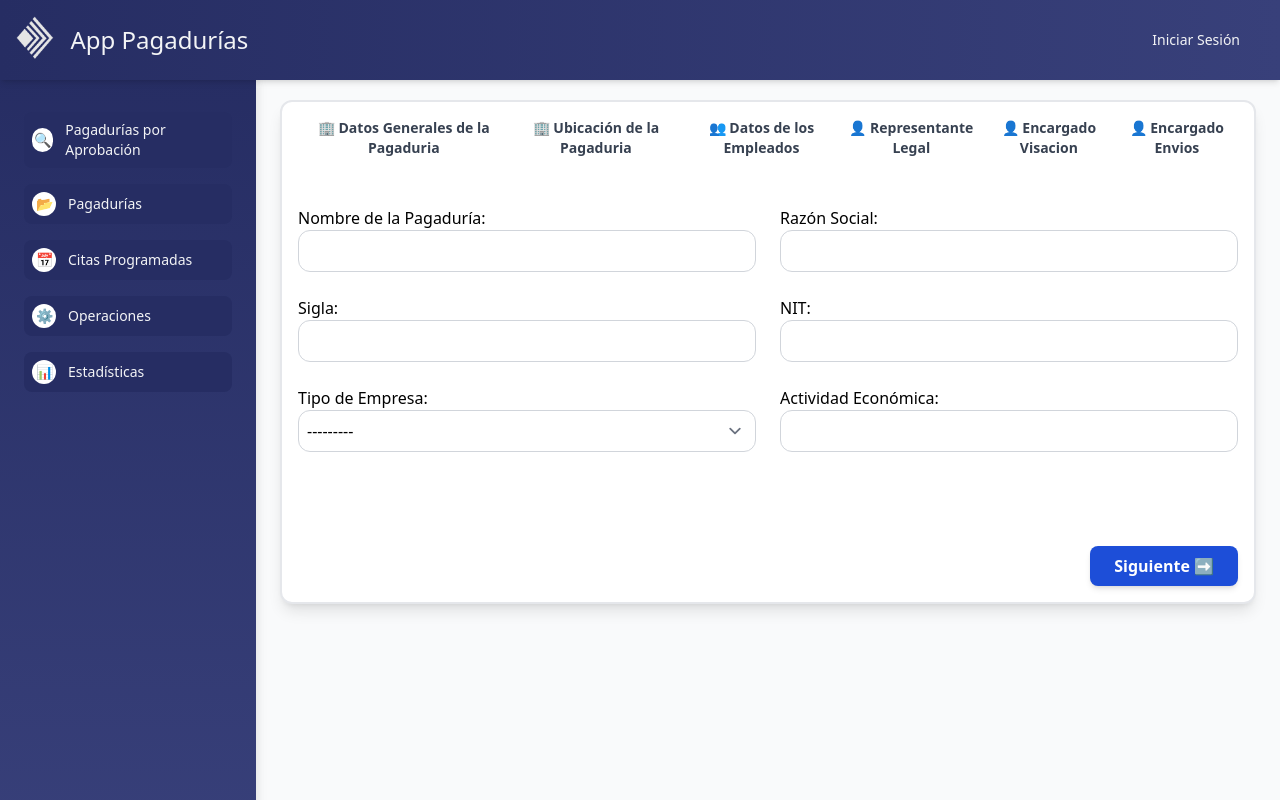
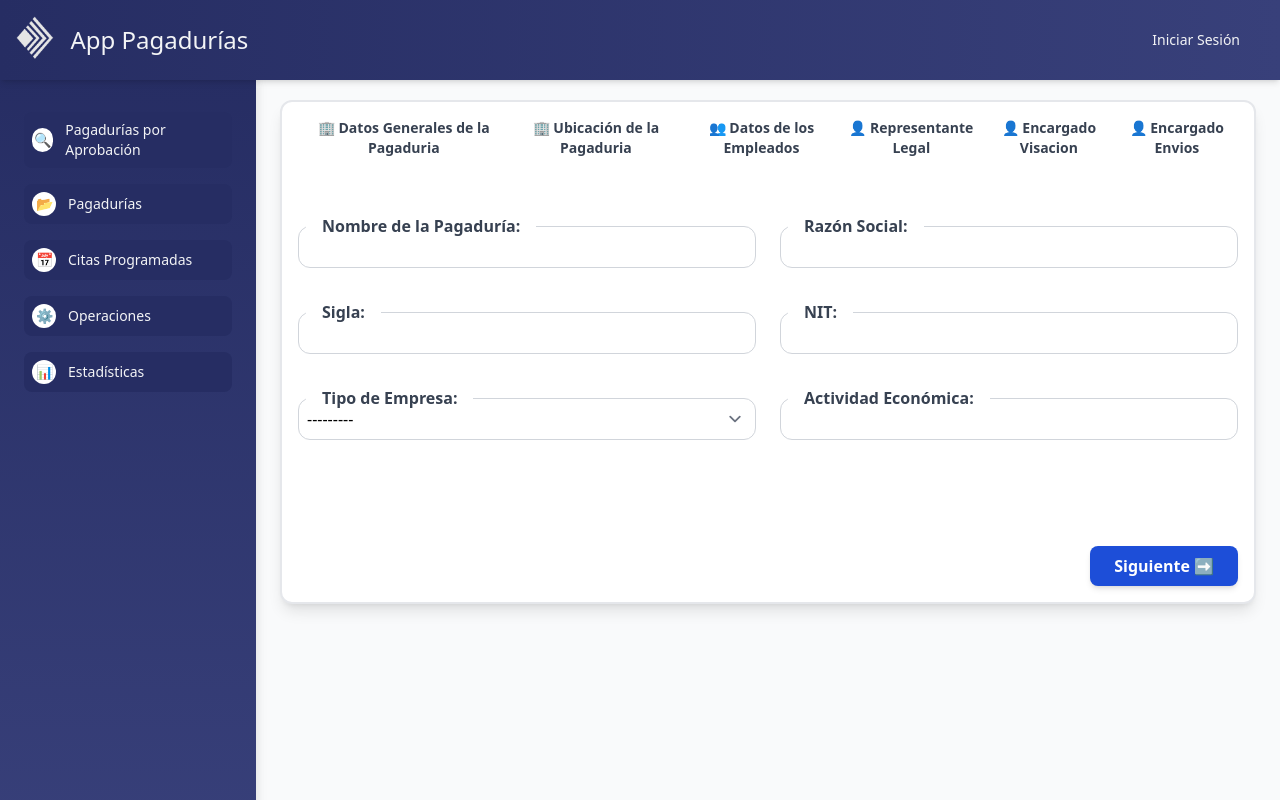
Before and after one commit to COOVITEL/app_pagadurias, a Django app: page /registar-pagaduria/ in a window 1280 px wide. Run offline with Django 4.2, Linux system fonts and the light colour scheme; some libraries are stand-ins or nearby versions.

Commit message:
Add styles in labels and inputs

```diff
--- a/pagadurias/templates/createPagaduria.html
+++ b/pagadurias/templates/createPagaduria.html
@@ -20,23 +20,29 @@
         <!-- Sección 1: Datos de la Empresa -->
         <div class="form-step h-full flex flex-col justify-between items-stretch">
             <div class="grid grid-cols-1 md:grid-cols-2 gap-6">
-                <div class="flex flex-col">
-                    {{ form.nombre.label_tag }} {{ form.nombre|add_class:"input-field" }}
+                <div class="flex flex-col mt-5 relative">
+                    {{ form.nombre|add_class:"peer input-field placeholder-transparent" }}
+                    {{ form.nombre.label_tag|safe }}
                 </div>
-                <div class="flex flex-col">
-                    {{ form.razonSocial.label_tag }} {{ form.razonSocial|add_class:"input-field" }}
+                <div class="flex flex-col mt-5 relative">
+                    {{ form.razonSocial|add_class:"peer input-field" }}
+                    {{ form.razonSocial.label_tag|safe }}
                 </div>
-                <div class="flex flex-col">
-                    {{ form.sigla.label_tag }} {{ form.sigla|add_class:"input-field" }}
+                <div class="flex flex-col mt-5 relative">
+                    {{ form.sigla|add_class:"peer input-field" }}
+                    {{ form.sigla.label_tag|safe }}
                 </div>
-                <div class="flex flex-col">
-                    {{ form.nit.label_tag }} {{ form.nit|add_class:"input-field" }}
+                <div class="flex flex-col mt-5 relative">
+                    {{ form.nit|add_class:"peer input-field" }}
+                    {{ form.nit.label_tag|safe }}
                 </div>
-                <div class="flex flex-col">
-                    {{ form.tipoEmpresa.label_tag }} {{ form.tipoEmpresa|add_class:"input-field" }}
+                <div class="flex flex-col mt-5 relative">
+                    {{ form.tipoEmpresa|add_class:"peer input-field" }}
+                    {{ form.tipoEmpresa.label_tag|safe }}
                 </div>
-                <div class="flex flex-col">
-                    {{ form.actividadEconomica.label_tag }} {{ form.actividadEconomica|add_class:"input-field" }}
+                <div class="flex flex-col mt-5 relative">
+                    {{ form.actividadEconomica|add_class:"peer input-field" }}
+                    {{ form.actividadEconomica.label_tag|safe }}
                 </div>
             </div>
             <div class="flex justify-end mt-6">
@@ -47,17 +53,21 @@
         <!-- Sección 2: Ubicacion Pagaduria -->
         <div class="form-step hidden h-full flex-col justify-between items-stretch">
             <div class="grid grid-cols-1 md:grid-cols-2 gap-6">
-                <div class="flex flex-col">
-                    {{ form.pais.label_tag }} {{ form.pais|add_class:"input-field" }}
+                <div class="flex flex-col mt-5 relative">
+                    {{ form.pais|add_class:"peer input-field" }}
+                    {{ form.pais.label_tag|safe }}
                 </div>
-                <div class="flex flex-col">
-                    {{ form.departamento.label_tag }} {{ form.departamento|add_class:"input-field" }}
+                <div class="flex flex-col mt-5 relative">
+                    {{ form.departamento|add_class:"peer input-field" }}
+                    {{ form.departamento.label_tag|safe }}
                 </div>
-                <div class="flex flex-col">
-                    {{ form.ciudad.label_tag }} {{ form.ciudad|add_class:"input-field" }}
+                <div class="flex flex-col mt-5 relative">
+                    {{ form.ciudad|add_class:"peer input-field" }}
+                    {{ form.ciudad.label_tag|safe }}
                 </div>
-                <div class="flex flex-col">
-                    {{ form.direccion.label_tag }} {{ form.direccion|add_class:"input-field" }}
+                <div class="flex flex-col mt-5 relative">
+                    {{ form.direccion|add_class:"peer input-field" }}
+                    {{ form.direccion.label_tag|safe }}
                 </div>
             </div>
             <div class="flex justify-between mt-6">
@@ -69,29 +79,37 @@
         <!-- Sección 3: Datos de Empleados -->
         <div class="form-step hidden h-full flex-col justify-between items-stretch">
             <div class="grid grid-cols-2 md:grid-cols-3 gap-6">
-                <div class="flex flex-col">
-                    {{ form.totalEmpleados.label_tag }} {{ form.totalEmpleados|add_class:"input-field" }}
+                <div class="flex flex-col mt-5 relative">
+                    {{ form.totalEmpleados|add_class:"peer input-field" }}
+                    {{ form.totalEmpleados.label_tag|safe }}
                 </div>
-                <div class="flex flex-col">
-                    {{ form.empleadosIndefinidos.label_tag }} {{ form.empleadosIndefinidos|add_class:"input-field" }}
+                <div class="flex flex-col mt-5 relative">
+                    {{ form.empleadosIndefinidos|add_class:"peer input-field" }}
+                    {{ form.empleadosIndefinidos.label_tag|safe }}
                 </div>
-                <div class="flex flex-col">
-                    {{ form.empleadosFijo.label_tag }} {{ form.empleadosFijo|add_class:"input-field" }}
+                <div class="flex flex-col mt-5 relative">
+                    {{ form.empleadosFijo|add_class:"peer input-field" }}
+                    {{ form.empleadosFijo.label_tag|safe }}
                 </div>
-                <div class="flex flex-col">
-                    {{ form.empleadosObraLabor.label_tag }} {{ form.empleadosObraLabor|add_class:"input-field" }}
+                <div class="flex flex-col mt-5 relative">
+                    {{ form.empleadosObraLabor|add_class:"peer input-field" }}
+                    {{ form.empleadosObraLabor.label_tag|safe }}
                 </div>
-                <div class="flex flex-col">
-                    {{ form.empleadosOtros.label_tag }} {{ form.empleadosOtros|add_class:"input-field" }}
+                <div class="flex flex-col mt-5 relative">
+                    {{ form.empleadosOtros|add_class:"peer input-field" }}
+                    {{ form.empleadosOtros.label_tag|safe }}
                 </div>
-                <div class="flex flex-col">
-                    {{ form.empleadosSalario1y2.label_tag }} {{ form.empleadosSalario1y2|add_class:"input-field" }}
+                <div class="flex flex-col mt-5 relative">
+                    {{ form.empleadosSalario1y2|add_class:"peer input-field" }}
+                    {{ form.empleadosSalario1y2.label_tag|safe }}
                 </div>
-                <div class="flex flex-col">
-                    {{ form.empleadosSalario2y4.label_tag }} {{ form.empleadosSalario2y4|add_class:"input-field" }}
+                <div class="flex flex-col mt-5 relative">
+                    {{ form.empleadosSalario2y4|add_class:"peer input-field" }}
+                    {{ form.empleadosSalario2y4.label_tag|safe }}
                 </div>
-                <div class="flex flex-col">
-                    {{ form.empleadosSalariomax4.label_tag }} {{ form.empleadosSalariomax4|add_class:"input-field" }}
+                <div class="flex flex-col mt-5 relative">
+                    {{ form.empleadosSalariomax4|add_class:"peer input-field" }}
+                    {{ form.empleadosSalariomax4.label_tag|safe }}
                 </div>
             </div>
             <div class="flex justify-between mt-6">
@@ -103,17 +121,21 @@
         <!-- Sección 4: Datos del Representante -->
         <div class="form-step hidden h-full flex-col justify-between items-stretch">
             <div class="grid grid-cols-1 md:grid-cols-2 gap-6">
-                <div class="flex flex-col">
-                    {{ form.nombreRepresentante.label_tag }} {{ form.nombreRepresentante|add_class:"input-field" }}
+                <div class="flex flex-col mt-5 relative">
+                    {{ form.nombreRepresentante|add_class:"peer input-field" }}
+                    {{ form.nombreRepresentante.label_tag|safe }}
                 </div>
-                <div class="flex flex-col">
-                    {{ form.cedulaRepresentante.label_tag }} {{ form.cedulaRepresentante|add_class:"input-field" }}
+                <div class="flex flex-col mt-5 relative">
+                    {{ form.cedulaRepresentante|add_class:"peer input-field" }}
+                    {{ form.cedulaRepresentante.label_tag|safe }}
                 </div>
-                <div class="flex flex-col">
-                    {{ form.correoRepresentante.label_tag }} {{ form.correoRepresentante|add_class:"input-field" }}
+                <div class="flex flex-col mt-5 relative">
+                    {{ form.correoRepresentante|add_class:"peer input-field" }}
+                    {{ form.correoRepresentante.label_tag|safe }}
                 </div>
-                <div class="flex flex-col">
-                    {{ form.telefono.label_tag }} {{ form.telefono|add_class:"input-field" }}
+                <div class="flex flex-col mt-5 relative">
+                    {{ form.telefono|add_class:"peer input-field" }}
+                    {{ form.telefono.label_tag|safe }}
                 </div>
             </div>
             <div class="flex justify-between mt-6">
@@ -125,20 +147,25 @@
         <!-- Sección 5: Datos Pagaduria Visacion -->
         <div class="form-step hidden h-full flex-col justify-between items-stretch">
             <div class="grid grid-cols-1 md:grid-cols-2 gap-6">
-                <div class="flex flex-col">
-                    {{ form.encargadoVisacionNombre.label_tag }} {{ form.encargadoVisacionNombre|add_class:"input-field" }}
+                <div class="flex flex-col mt-5 relative">
+                    {{ form.encargadoVisacionNombre|add_class:"peer input-field" }}
+                    {{ form.encargadoVisacionNombre.label_tag|safe }}
                 </div>
-                <div class="flex flex-col">
-                    {{ form.encargadoVisacionCargo.label_tag }} {{ form.encargadoVisacionCargo|add_class:"input-field" }}
+                <div class="flex flex-col mt-5 relative">
+                    {{ form.encargadoVisacionCargo|add_class:"peer input-field" }}
+                    {{ form.encargadoVisacionCargo.label_tag|safe }}
                 </div>
-                <div class="flex flex-col">
-                    {{ form.encargadoVisacionCorreo.label_tag }} {{ form.encargadoVisacionCorreo|add_class:"input-field" }}
+                <div class="flex flex-col mt-5 relative">
+                    {{ form.encargadoVisacionCorreo|add_class:"peer input-field" }}
+                    {{ form.encargadoVisacionCorreo.label_tag|safe }}
                 </div>
-                <div class="flex flex-col">
-                    {{ form.encargadoVisacionTelefono.label_tag }} {{ form.encargadoVisacionTelefono|add_class:"input-field" }}
+                <div class="flex flex-col mt-5 relative">
+                    {{ form.encargadoVisacionTelefono|add_class:"peer input-field" }}
+                    {{ form.encargadoVisacionTelefono.label_tag|safe }}
                 </div>
-                <div class="flex flex-col">
-                    {{ form.encargadoVisacionDireccion.label_tag }} {{ form.encargadoVisacionDireccion|add_class:"input-field" }}
+                <div class="flex flex-col mt-5 relative">
+                    {{ form.encargadoVisacionDireccion|add_class:"peer input-field" }}
+                    {{ form.encargadoVisacionDireccion.label_tag|safe }}
                 </div>
             </div>
             <div class="flex justify-between mt-6">
@@ -150,20 +177,25 @@
         <!-- Sección 6: Datos Pagaduria Envios -->
         <div class="form-step hidden h-full flex-col justify-between items-stretch">
             <div class="grid grid-cols-1 md:grid-cols-2 gap-6">
-                <div class="flex flex-col">
-                    {{ form.encargadoEnvioCuentaNombre.label_tag }} {{ form.encargadoEnvioCuentaNombre|add_class:"input-field" }}
+                <div class="flex flex-col mt-5 relative">
+                    {{ form.encargadoEnvioCuentaNombre|add_class:"peer input-field" }}
+                    {{ form.encargadoEnvioCuentaNombre.label_tag|safe }}
                 </div>
-                <div class="flex flex-col">
-                    {{ form.encargadoEnvioCuentaCargo.label_tag }} {{ form.encargadoEnvioCuentaCargo|add_class:"input-field" }}
+                <div class="flex flex-col mt-5 relative">
+                    {{ form.encargadoEnvioCuentaCargo|add_class:"peer input-field" }}
+                    {{ form.encargadoEnvioCuentaCargo.label_tag|safe }}
                 </div>
-                <div class="flex flex-col">
-                    {{ form.encargadoEnvioCuentaCorreo.label_tag }} {{ form.encargadoEnvioCuentaCorreo|add_class:"input-field" }}
+                <div class="flex flex-col mt-5 relative">
+                    {{ form.encargadoEnvioCuentaCorreo|add_class:"peer input-field" }}
+                    {{ form.encargadoEnvioCuentaCorreo.label_tag|safe }}
                 </div>
-                <div class="flex flex-col">
-                    {{ form.encargadoEnvioCuentaTelefono.label_tag }} {{ form.encargadoEnvioCuentaTelefono|add_class:"input-field" }}
+                <div class="flex flex-col mt-5 relative">
+                    {{ form.encargadoEnvioCuentaTelefono|add_class:"peer input-field" }}
+                    {{ form.encargadoEnvioCuentaTelefono.label_tag|safe }}
                 </div>
-                <div class="flex flex-col">
-                    {{ form.encargadoEnvioCuentaDireccion.label_tag }} {{ form.encargadoEnvioCuentaDireccion|add_class:"input-field" }}
+                <div class="flex flex-col mt-5 relative">
+                    {{ form.encargadoEnvioCuentaDireccion|add_class:"peer input-field" }}
+                    {{ form.encargadoEnvioCuentaDireccion.label_tag|safe }}
                 </div>
             </div>
             <div class="flex justify-between mt-6">
--- a/theme/static/css/dist/styles.css
+++ b/theme/static/css/dist/styles.css
@@ -783,6 +783,24 @@ select {
   }
 }
 
+label {
+  position: absolute;
+  top: -0.75rem;
+  left: 0.5rem;
+  --tw-bg-opacity: 1;
+  background-color: rgb(255 255 255 / var(--tw-bg-opacity, 1));
+  padding-left: 1rem;
+  padding-right: 1rem;
+  font-size: 1rem;
+  line-height: 1.5rem;
+  font-weight: 600;
+  --tw-text-opacity: 1;
+  color: rgb(55 65 81 / var(--tw-text-opacity, 1));
+  transition-property: all;
+  transition-timing-function: cubic-bezier(0.4, 0, 0.2, 1);
+  transition-duration: 150ms;
+}
+
 .input-field {
   width: 100%;
   border-radius: 0.75rem;
@@ -1512,6 +1534,14 @@ select {
 .text-white {
   --tw-text-opacity: 1;
   color: rgb(255 255 255 / var(--tw-text-opacity, 1));
+}
+
+.placeholder-transparent::-moz-placeholder {
+  color: transparent;
+}
+
+.placeholder-transparent::placeholder {
+  color: transparent;
 }
 
 .shadow-lg {
```
Also changed, not shown: other parts of theme/static/css/dist/styles.css (+20 -28 lines), theme/static_src/src/styles.css (+9 -1 lines).
